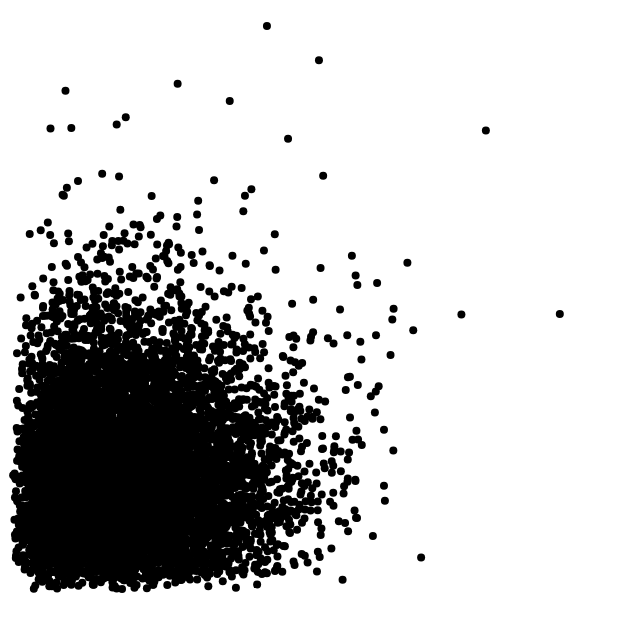
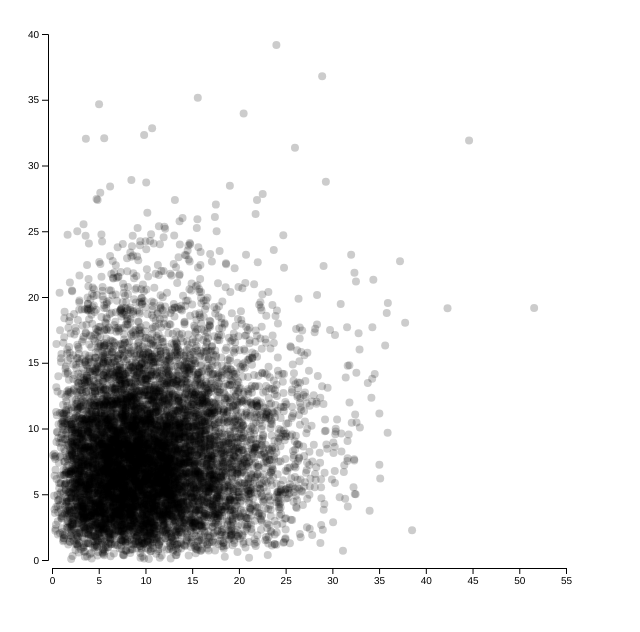
Before and after one commit to cowlet/d3-bearings, a website: page index.html in a window 1280 px wide. Shown: the part 48-680 px from the top of the page, without its empty margins (0-640 px from the left). Drawn offline with nearby package versions, Linux system fonts and the light colour scheme.

Commit message:
Add styled axes and transparent points

```diff
--- a/app.css
+++ b/app.css
@@ -2,3 +2,12 @@
   box-sizing: border-box;
   font-family: helvetica;
 }
+
+.axis line {
+  stroke: #000;
+}
+
+.axis path {
+  fill: none;
+  stroke: #000;
+}
--- a/d3-bearings.js
+++ b/d3-bearings.js
@@ -8,13 +8,16 @@
 
 
   function visualise(data) {
-    var width = 580;
-    var height = 580;
+    var margin = {top: 20, right: 30, bottom: 30, left: 40};
+    var width = 580 - margin.left - margin.right;
+    var height = 580 - margin.top - margin.bottom;
     var radius = 4;
 
-    var vis = d3.select(".bearings")
-      .attr("width", width)
-      .attr("height", height);
+    var svg = d3.select(".bearings")
+        .attr("width", width + margin.left + margin.right)
+        .attr("height", height + margin.top + margin.bottom);
+    var vis = svg.append("g")
+        .attr("transform", "translate(" + margin.left + "," + margin.top + ")");
 
     var bpfi = data.map(function(d) { return d.bpfi; });
     var bpfo = data.map(function(d) { return d.bpfo; });
@@ -29,11 +32,24 @@
       .range([height - 2 * radius, 0 - radius])
       .nice();
 
+    var xaxis = d3.axisBottom(xscale);
+    svg.append("g")
+      .attr("class", "axis")
+      .attr("transform", "translate(" + margin.left + "," + (height + margin.top) + ")")
+      .call(xaxis);
+
+    var yaxis = d3.axisLeft(yscale);
+    svg.append("g")
+      .attr("class", "axis")
+      .attr("transform", "translate(" + margin.left + ", " + margin.top + ")")
+      .call(yaxis);
+
     var circle = vis.selectAll("circle")
       .data(data)
       .enter().append("circle")
         .attr("cx", function(d) { return xscale(d.bpfi); })
         .attr("cy", function(d) { return yscale(d.bpfo); })
-        .attr("r", radius);
+        .attr("r", radius)
+        .style("fill", "rgba(0, 0, 0, 0.2)");
   };
 })();
```
